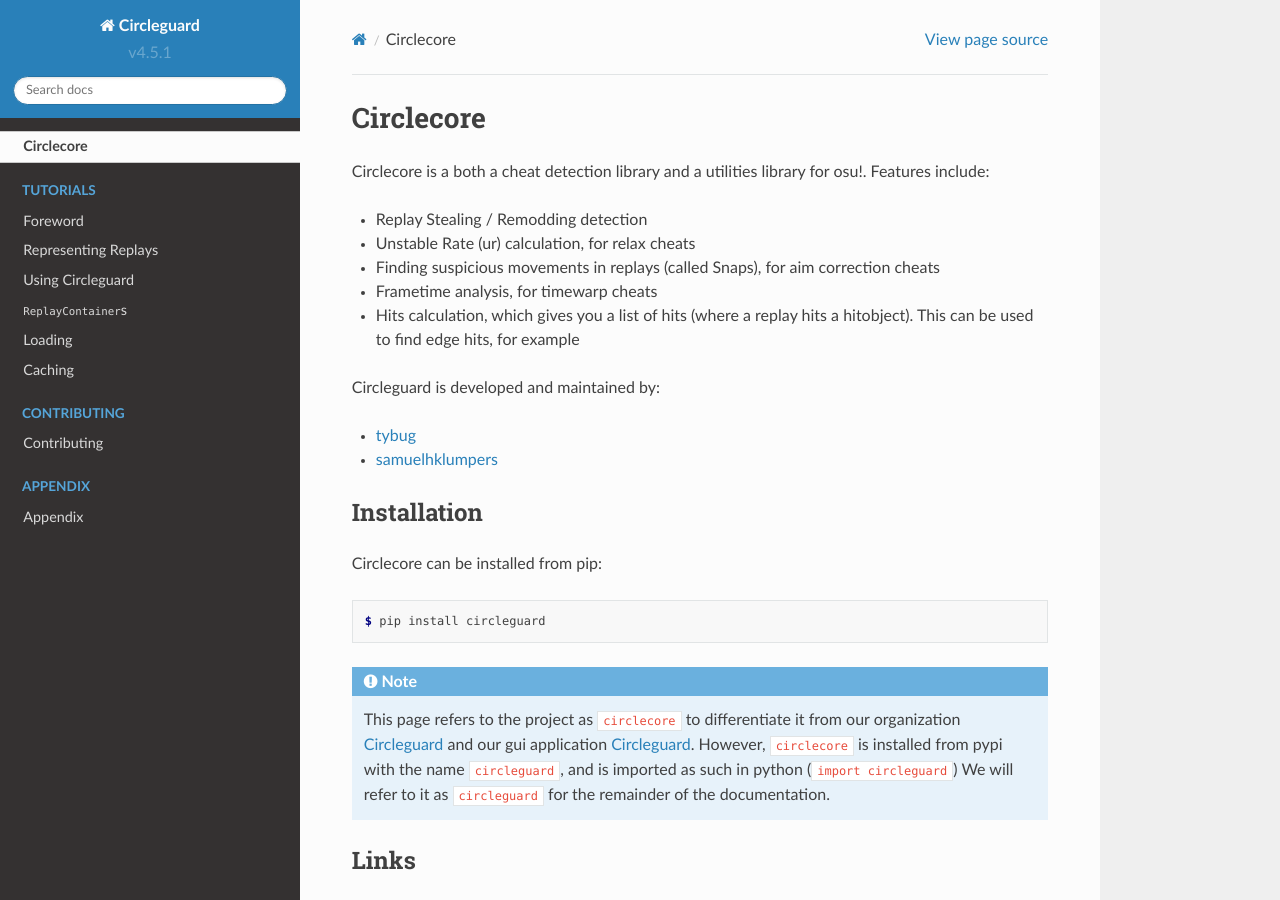
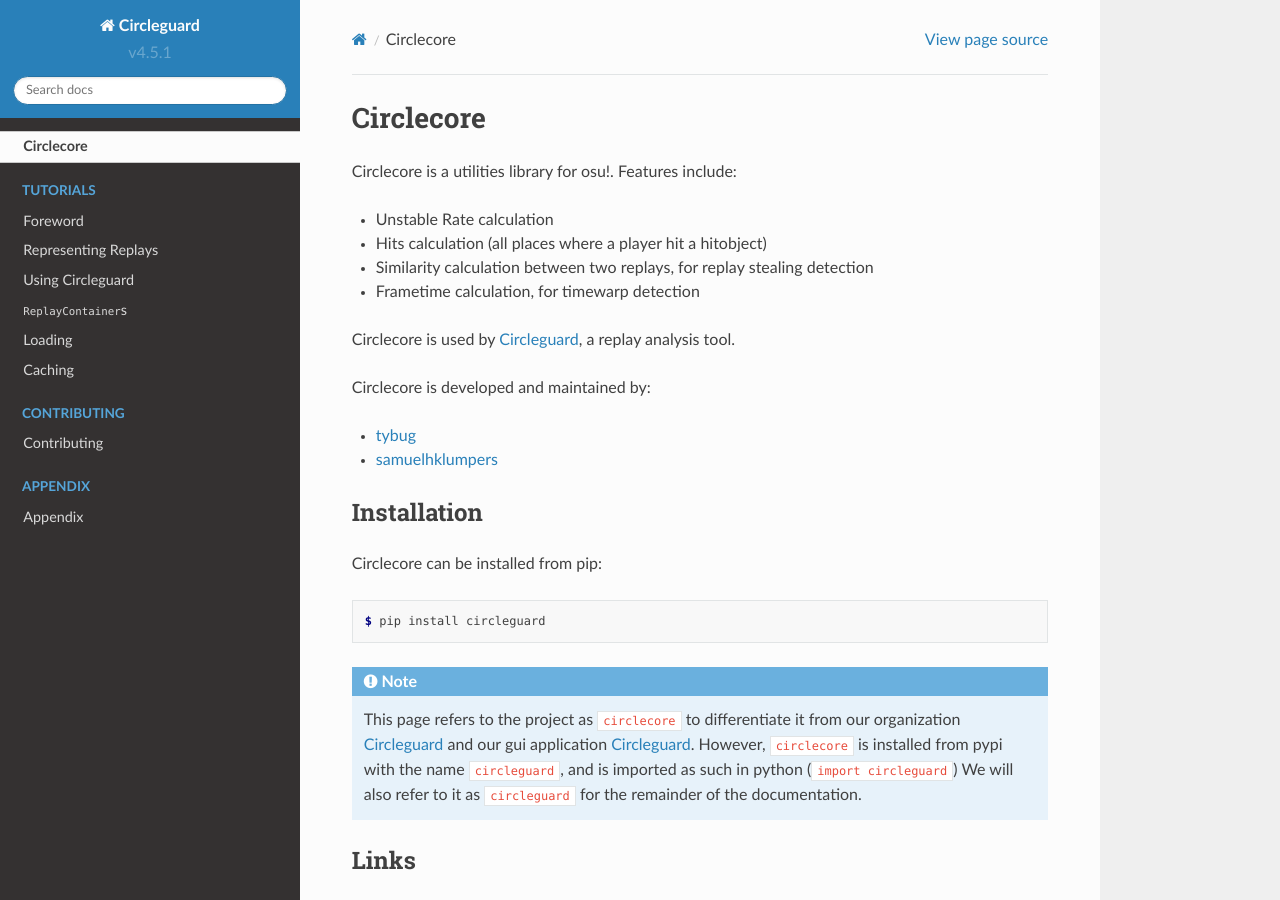
Before and after one commit to circleguard/circlecore, a Sphinx documentation site: the page built from source/index.rst, in a window 1280 px wide and 900 px high. Built offline with Sphinx 7.4.7 and the Read the Docs theme 2.0.0, drawn with Linux system fonts in a browser that asks for light colours.

Commit message:
update index with new readme

```diff
--- a/source/index.rst
+++ b/source/index.rst
@@ -1,15 +1,16 @@
-
 Circlecore
 ==========
-Circlecore is a both a cheat detection library and a utilities library for osu!. Features include:
 
-* Replay Stealing / Remodding detection
-* Unstable Rate (ur) calculation, for relax cheats
-* Finding suspicious movements in replays (called Snaps), for aim correction cheats
-* Frametime analysis, for timewarp cheats
-* Hits calculation, which gives you a list of hits (where a replay hits a hitobject). This can be used to find edge hits, for example
+Circlecore is a utilities library for osu!. Features include:
 
-Circleguard is developed and maintained by:
+* Unstable Rate calculation
+* Hits calculation (all places where a player hit a hitobject)
+* Similarity calculation between two replays, for replay stealing detection
+* Frametime calculation, for timewarp detection
+
+Circlecore is used by `Circleguard <https://github.com/circleguard/circleguard>`__, a replay analysis tool.
+
+Circlecore is developed and maintained by:
 
 * `tybug <https://github.com/tybug>`__
 * `samuelhklumpers <https://github.com/samuelhklumpers>`__
@@ -27,8 +28,8 @@
 
     This page refers to the project as ``circlecore`` to differentiate it from our organization
     `Circleguard <https://github.com/circleguard>`__ and our gui application Circleguard_. However, ``circlecore`` is installed
-    from pypi with the name ``circleguard``, and is imported as such in python (``import circleguard``) We will refer to it as
-    ``circleguard`` for the remainder of the documentation.
+    from pypi with the name ``circleguard``, and is imported as such in python (``import circleguard``) We will also refer to it
+    as ``circleguard`` for the remainder of the documentation.
 
 Links
 -----
```
